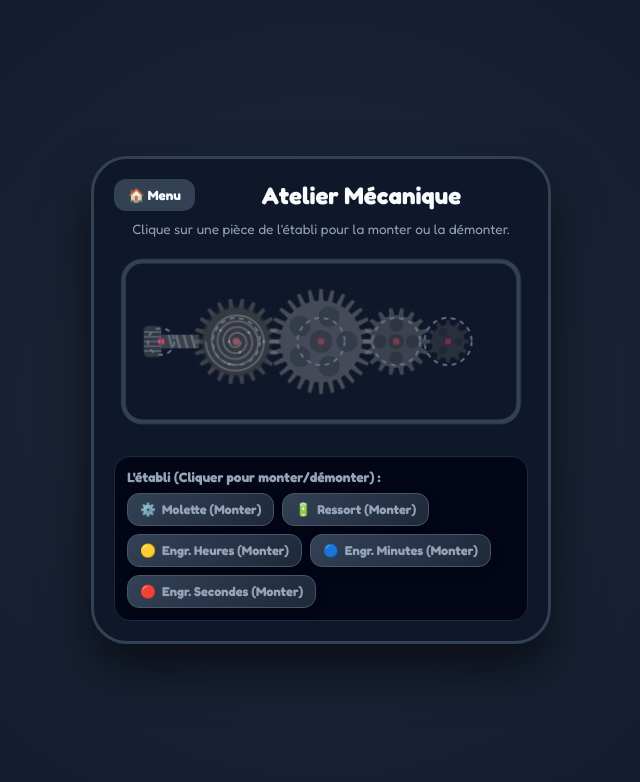
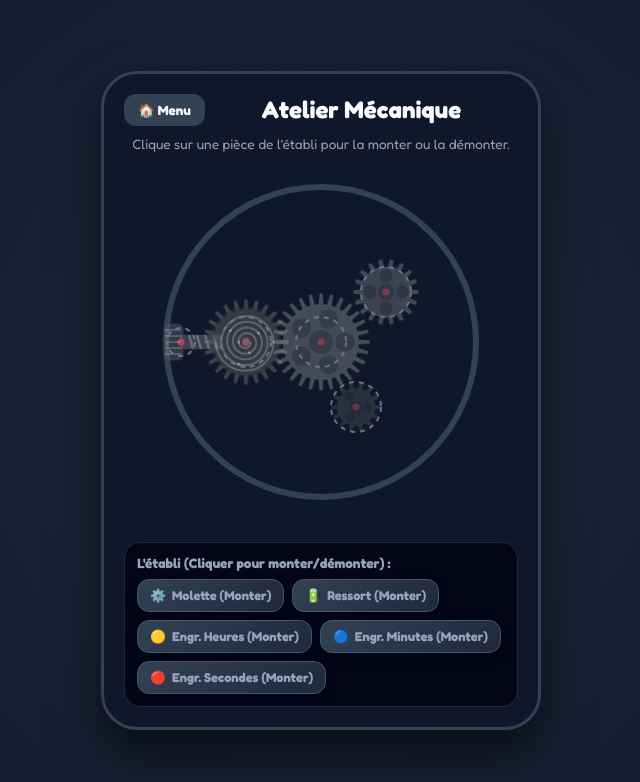
Before and after one commit to maziarzendehroudi/tic-tac, a website built with Vite: page index.html in a window 1280 px wide. Both pictures are taken after a click on the button "🛠️ Entrer dans l'Atelier". Shown: the whole page, without its empty margins (319-959 px from the left). Built offline with nearby package versions, Linux system fonts and the light colour scheme.

Commit message:
correction

```diff
--- a/index.html
+++ b/index.html
@@ -69,7 +69,7 @@
         <button id="open-atelier-btn">🛠️ Entrer dans l'Atelier</button>
       </div>
 
-      <!-- VUE 2 : L'ATELIER (Calibre horizontal plein écran) -->
+      <!-- VUE 2 : L'ATELIER (Mouvement de montre circulaire plein écran) -->
       <div id="atelier-view" class="view hidden">
         <div id="atelier-top-bar">
           <button id="atelier-back-btn">🏠 Menu</button>
@@ -79,7 +79,7 @@
         <p id="atelier-instruction" class="atelier-instruction">Clique sur une pièce de l'établi pour la monter ou la démonter.</p>
 
         <div id="watch-blueprint">
-          <canvas id="atelierCanvas" width="440" height="200"></canvas>
+          <canvas id="atelierCanvas" width="360" height="360"></canvas>
 
           <button id="crown-hitbox" class="hidden" title="Maintenir pour remonter"></button>
           <button id="dial-hitbox" class="hidden" title="Cliquer pour afficher/masquer le cadran"></button>
--- a/src/game/WatchMechanism.ts
+++ b/src/game/WatchMechanism.ts
@@ -6,10 +6,11 @@ export class WatchMechanism {
   public power: number = 0; // Énergie du ressort (0 à 100)
   public showDial: boolean = true;
 
-  // Angles de rotation du train cinématique horizontal
+  // Angles de rotation du train cinématique
   private wormOffset: number = 0;
   private angleBarrel: number = 0;
-  private angleCenter: number = 0;
+  private angleHours: number = 0;
+  private angleMinutes: number = 0;
   private angleSeconds: number = 0;
 
   constructor(ctx: CanvasRenderingContext2D, width: number, height: number) {
@@ -35,7 +36,7 @@ export class WatchMechanism {
       }
     }
 
-    // Décharge et transmission à travers le train d'engrenages horizontal
+    // Décharge et transmission mécanique à travers le train d'engrenages
     const isComplete = hasSpring && hasCrown && hasHours && hasMinutes && hasSeconds;
     if (isComplete && this.power > 0 && !isWinding) {
       this.power = Math.max(0, this.power - deltaTime * 0.002); // Autonomie ~50 secondes
@@ -43,50 +44,50 @@ export class WatchMechanism {
       const energyFactor = this.power / 100;
       const movement = 0.001 * energyFactor * deltaTime;
 
-      // Transmission cinématique bord à bord
-      this.angleBarrel += movement * 0.3;   // Le barillet tourne doucement
-      this.angleCenter -= movement * 1.2;   // La roue centrale transmet aux aiguilles
-      this.angleSeconds += movement * 4.0;  // La roue des secondes tourne plus vite
+      // Transmission cinématique par contact des dents
+      this.angleBarrel += movement * 0.3;
+      this.angleHours -= movement * 0.5;    // Roue des Heures (Or, Centre 0,0)
+      this.angleMinutes += movement * 1.2;  // Roue des Minutes (Bleue, Haut-droite)
+      this.angleSeconds -= movement * 3.5;  // Roue des Secondes (Rouge, Bas-droite)
     }
   }
 
   public draw(placedParts: string[], unlockedParts: string[], isWinding: boolean): void {
     this.ctx.clearRect(0, 0, this.width, this.height);
     this.ctx.save();
-    // Centrage adaptatif sur le canvas horizontal large
     this.ctx.translate(this.width / 2, this.height / 2);
 
-    // 1. Platine de base rectangulaire/horizontale (Calibre de montre)
+    // 1. Platine de base circulaire (Calibre de montre grand format)
     this.drawBasePlate();
 
-    // 2. Molette & Vis sans fin (Extrémité gauche : x: -170)
-    this.drawPart('crown', placedParts, unlockedParts, -170, 0, () => {
-      this.drawHorizontalWormGear(-170, 0, this.wormOffset, isWinding);
+    // 2. Molette & Vis sans fin horizontale (Flanc gauche : x: -140)
+    this.drawPart('crown', placedParts, unlockedParts, -140, 0, () => {
+      this.drawHorizontalWormGear(-140, 0, this.wormOffset, isWinding);
     });
 
-    // 3. Barillet & Ressort (x: -90, y: 0 - Rayon 45. S'engrène avec la vis et la roue centrale)
-    this.drawPart('spring', placedParts, unlockedParts, -90, 0, () => {
-      this.drawBarrel(-90, 0, 45, 22, this.angleBarrel, this.power);
+    // 3. Barillet & Ressort (x: -75, y: 0 - S'engrène avec la vis à gauche et la roue des heures au centre)
+    this.drawPart('spring', placedParts, unlockedParts, -75, 0, () => {
+      this.drawBarrel(-75, 0, 42, 24, this.angleBarrel, this.power);
     });
 
-    // 4. Roue Centrale / Cadran & Aiguilles (x: 0, y: 0 - Rayon 55. S'engrène avec le barillet)
+    // 4. Roue des Heures / Centre (x: 0, y: 0 - Grand engrenage Or qui porte les aiguilles)
     this.drawPart('hours', placedParts, unlockedParts, 0, 0, () => {
-      this.drawGear(0, 0, 55, 28, this.angleCenter, '#fbbf24', '#b45309', 12, 5);
+      this.drawGear(0, 0, 48, 28, this.angleHours, '#fbbf24', '#b45309', 12, 5);
     });
 
-    // 5. Roue Intermédiaire / Minutes (x: 80, y: 0 - Rayon 35. S'engrène avec la roue centrale)
-    this.drawPart('minutes', placedParts, unlockedParts, 80, 0, () => {
-      this.drawGear(80, 0, 35, 18, this.angleCenter * 1.5, '#38bdf8', '#0284c7', 8, 4);
+    // 5. Roue des Minutes (x: 65, y: -50 - Engrenage Bleu engrené avec le centre)
+    this.drawPart('minutes', placedParts, unlockedParts, 65, -50, () => {
+      this.drawGear(65, -50, 32, 18, this.angleMinutes, '#38bdf8', '#0284c7', 8, 4);
     });
 
-    // 6. Échappement / Secondes (x: 135, y: 0 - Rayon 22. S'engrène avec les minutes)
-    this.drawPart('seconds', placedParts, unlockedParts, 135, 0, () => {
-      this.drawGear(135, 0, 22, 12, this.angleSeconds, '#f43f5e', '#be123c', 5, 3);
+    // 6. Roue des Secondes (x: 35, y: 65 - Engrenage Rouge engrené avec le centre)
+    this.drawPart('seconds', placedParts, unlockedParts, 35, 65, () => {
+      this.drawGear(35, 65, 24, 14, this.angleSeconds, '#f43f5e', '#be123c', 6, 3);
     });
 
     // 7. Cadran & Aiguilles colorées au centre (0,0)
     if (placedParts.length >= 5) {
-      this.drawDialAndHands(0, 0, 75, this.angleCenter, this.angleCenter * 1.5, this.angleSeconds);
+      this.drawDialAndHands(0, 0, 115, this.angleHours, this.angleMinutes, this.angleSeconds);
     }
 
     this.ctx.restore();
@@ -115,16 +116,15 @@ export class WatchMechanism {
 
   private drawBasePlate() {
     this.ctx.beginPath();
-    // Forme de platine horizontale élégante qui exploite toute la largeur
-    this.ctx.roundRect(-210, -85, 420, 170, 20);
+    this.ctx.arc(0, 0, 155, 0, Math.PI * 2);
     this.ctx.fillStyle = '#0f172a';
     this.ctx.fill();
-    this.ctx.lineWidth = 5;
+    this.ctx.lineWidth = 6;
     this.ctx.strokeStyle = '#334155';
     this.ctx.stroke();
 
-    // Rubis d'horlogerie sur chaque axe du train de rouage
-    const rubies = [[-170, 0], [-90, 0], [0, 0], [80, 0], [135, 0]];
+    // Rubis d'horlogerie sur chaque pivot du mouvement
+    const rubies = [[-140, 0], [-75, 0], [0, 0], [65, -50], [35, 65]];
     rubies.forEach(([rx, ry]) => {
       this.ctx.beginPath();
       this.ctx.arc(rx, ry, 3.5, 0, Math.PI * 2);
@@ -137,7 +137,7 @@ export class WatchMechanism {
     this.ctx.save();
     this.ctx.translate(x, y);
 
-    // Vis sans fin horizontale s'engrenant directement dans le barillet à gauche
+    // Vis sans fin horizontale s'engrenant dans le barillet à droite
     this.ctx.fillStyle = '#94a3b8';
     this.ctx.fillRect(0, -7, 40, 14);
     this.ctx.strokeStyle = '#334155';
@@ -156,14 +156,14 @@ export class WatchMechanism {
     this.ctx.lineWidth = 2.5;
     this.ctx.stroke();
 
-    // Molette de remontage dépassant à l'extérieur sur le flanc gauche
+    // Molette de remontage sur le flanc gauche
     if (isWinding) {
       this.ctx.shadowColor = '#fbbf24';
       this.ctx.shadowBlur = 15;
     }
     this.ctx.fillStyle = '#d97706';
     this.ctx.beginPath();
-    this.ctx.roundRect(-18, -16, 18, 32, 5);
+    this.ctx.roundRect(-16, -18, 18, 36, 6);
     this.ctx.fill();
     this.ctx.shadowBlur = 0;
 
@@ -172,8 +172,8 @@ export class WatchMechanism {
     this.ctx.stroke();
 
     this.ctx.beginPath();
-    for (let i = -10; i <= 10; i += 5) {
-      this.ctx.moveTo(-18, i);
+    for (let i = -12; i <= 12; i += 6) {
+      this.ctx.moveTo(-16, i);
       this.ctx.lineTo(0, i);
     }
     this.ctx.strokeStyle = '#fcd34d';
@@ -184,7 +184,6 @@ export class WatchMechanism {
   }
 
   private drawBarrel(x: number, y: number, r: number, teeth: number, angle: number, power: number) {
-    // S'engrène parfaitement avec la roue centrale située à x: 0 (distance = 90, somme des rayons = 45 + 45 = 90)
     this.drawGear(x, y, r, teeth, angle, '#94a3b8', '#475569', 0, 0);
 
     this.ctx.save();
@@ -204,7 +203,7 @@ export class WatchMechanism {
     this.ctx.fillStyle = '#d97706';
     this.ctx.fill();
 
-    // Ressort spirale et ses reflets
+    // Ressort spirale et reflets
     this.ctx.beginPath();
     const turns = 4.5;
     const innerR = 4.5;
@@ -250,7 +249,7 @@ export class WatchMechanism {
     this.ctx.translate(x, y);
     this.ctx.rotate(angle);
 
-    // Dents d'engrenage rigoureusement formées pour s'emboîter bord à bord
+    // Dents d'engrenage emboîtables
     this.ctx.beginPath();
     for (let i = 0; i < teeth; i++) {
       const a = (i / teeth) * Math.PI * 2;
@@ -300,12 +299,12 @@ export class WatchMechanism {
       this.ctx.arc(0, 0, r, 0, Math.PI * 2);
       this.ctx.fillStyle = 'rgba(255, 255, 255, 0.95)';
       this.ctx.fill();
-      this.ctx.lineWidth = 3;
+      this.ctx.lineWidth = 4;
       this.ctx.strokeStyle = '#b45309';
       this.ctx.stroke();
 
       this.ctx.fillStyle = '#0f172a';
-      this.ctx.font = 'bold 16px "Fredoka"';
+      this.ctx.font = 'bold 20px "Fredoka"';
       this.ctx.textAlign = 'center';
       this.ctx.textBaseline = 'middle';
       const numerals = ['XII', 'I', 'II', 'III', 'IV', 'V', 'VI', 'VII', 'VIII', 'IX', 'X', 'XI'];
@@ -321,16 +320,16 @@ export class WatchMechanism {
       this.ctx.stroke();
     }
 
-    // --- AIGUILLE DES HEURES (Or, liée à l'engrenage #fbbf24) ---
+    // --- AIGUILLE DES HEURES (Or, liée à l'engrenage des heures) ---
     this.ctx.save();
     this.ctx.rotate(angleHours);
     this.ctx.beginPath();
-    this.ctx.moveTo(-3, 0); this.ctx.lineTo(0, -r * 0.55); this.ctx.lineTo(3, 0);
+    this.ctx.moveTo(-3.5, 0); this.ctx.lineTo(0, -r * 0.55); this.ctx.lineTo(3.5, 0);
     this.ctx.fillStyle = '#d97706';
     this.ctx.fill();
     this.ctx.restore();
 
-    // --- AIGUILLE DES MINUTES (Bleue, liée à l'engrenage #38bdf8) ---
+    // --- AIGUILLE DES MINUTES (Bleue, liée à l'engrenage des minutes) ---
     this.ctx.save();
     this.ctx.rotate(angleMinutes);
     this.ctx.beginPath();
@@ -339,7 +338,7 @@ export class WatchMechanism {
     this.ctx.fill();
     this.ctx.restore();
 
-    // --- AIGUILLE DES SECONDES (Rouge, liée à l'engrenage #f43f5e) ---
+    // --- AIGUILLE DES SECONDES (Rouge, liée à l'engrenage des secondes) ---
     this.ctx.save();
     this.ctx.rotate(angleSeconds);
     this.ctx.beginPath();
@@ -351,7 +350,7 @@ export class WatchMechanism {
 
     // Pivot central
     this.ctx.beginPath();
-    this.ctx.arc(0, 0, 4, 0, Math.PI * 2);
+    this.ctx.arc(0, 0, 4.5, 0, Math.PI * 2);
     this.ctx.fillStyle = '#d97706';
     this.ctx.fill();
 
--- a/src/style.css
+++ b/src/style.css
@@ -2,7 +2,7 @@
 
 body { background: radial-gradient(circle at center, #1e293b 0%, #0f172a 100%); color: #f8fafc; display: flex; justify-content: center; align-items: center; min-height: 100vh; overflow-x: hidden; padding: 10px; }
 
-#app { display: flex; flex-direction: column; align-items: center; width: 100%; max-width: 460px; min-height: 94vh; padding: 20px; background-color: #0f172a; border-radius: 36px; box-shadow: 0 25px 50px rgba(0, 0, 0, 0.6); border: 3px solid #334155; }
+#app { display: flex; flex-direction: column; align-items: center; width: 100%; max-width: 440px; min-height: 94vh; padding: 20px; background-color: #0f172a; border-radius: 36px; box-shadow: 0 25px 50px rgba(0, 0, 0, 0.6); border: 3px solid #334155; }
 @media (min-width: 500px) { #app { min-height: auto; } }
 
 .view { width: 100%; display: flex; flex-direction: column; align-items: center; }
@@ -32,13 +32,13 @@ body { background: radial-gradient(circle at center, #1e293b 0%, #0f172a 100%);
 #open-atelier-btn { background: linear-gradient(135deg, #f59e0b, #d97706); color: white; border: none; padding: 14px 24px; border-radius: 20px; font-weight: 700; font-size: 1.05rem; cursor: pointer; box-shadow: 0 4px 14px rgba(245, 158, 11, 0.4); width: 100%; transition: transform 0.15s; }
 #open-atelier-btn:active { transform: scale(0.96); }
 
-/* L'Atelier Panoramique (Plein écran horizontal) */
+/* L'Atelier Circulaire Grand Format */
 #atelier-top-bar { display: flex; justify-content: space-between; align-items: center; width: 100%; margin-bottom: 10px; }
 #atelier-back-btn { background: #334155; color: #f8fafc; border: none; padding: 8px 14px; border-radius: 12px; font-weight: 700; cursor: pointer; }
 .atelier-instruction { font-size: 0.85rem; color: #94a3b8; text-align: center; margin-bottom: 10px; }
 
-#watch-blueprint { position: relative; width: 100%; max-width: 100%; aspect-ratio: 440 / 200; background: transparent; display: flex; justify-content: center; align-items: center; margin-bottom: 20px; }
-#atelierCanvas { width: 100%; height: 100%; touch-action: none; }
+#watch-blueprint { position: relative; width: 100%; max-width: 360px; aspect-ratio: 1; background: transparent; display: flex; justify-content: center; align-items: center; margin-bottom: 20px; }
+#atelierCanvas { width: 100%; height: 100%; touch-action: none; border-radius: 50%; }
 
 #crown-hitbox {
   position: absolute; left: 2%; top: 50%; transform: translateY(-50%);
@@ -50,12 +50,12 @@ body { background: radial-gradient(circle at center, #1e293b 0%, #0f172a 100%);
 
 #dial-hitbox {
   position: absolute; left: 50%; top: 50%; transform: translate(-50%, -50%);
-  width: 35% !important; height: 75% !important; background: transparent; border-radius: 50%;
+  width: 50% !important; height: 50% !important; background: transparent; border-radius: 50%;
   cursor: pointer; z-index: 10; touch-action: none; border: none;
 }
 #dial-hitbox.hidden { display: none; }
 
-#dial-hint { position: absolute; bottom: -28px; width: 100%; text-align: center; font-size: 0.8rem; color: #38bdf8; font-weight: 700; animation: pulseHint 3s infinite; }
+#dial-hint { position: absolute; bottom: -30px; width: 100%; text-align: center; font-size: 0.8rem; color: #38bdf8; font-weight: 700; animation: pulseHint 3s infinite; }
 #dial-hint.hidden { display: none; }
 @keyframes pulseHint { 0% { opacity: 0.6; } 50% { opacity: 1; } 100% { opacity: 0.6; } }
 
```
